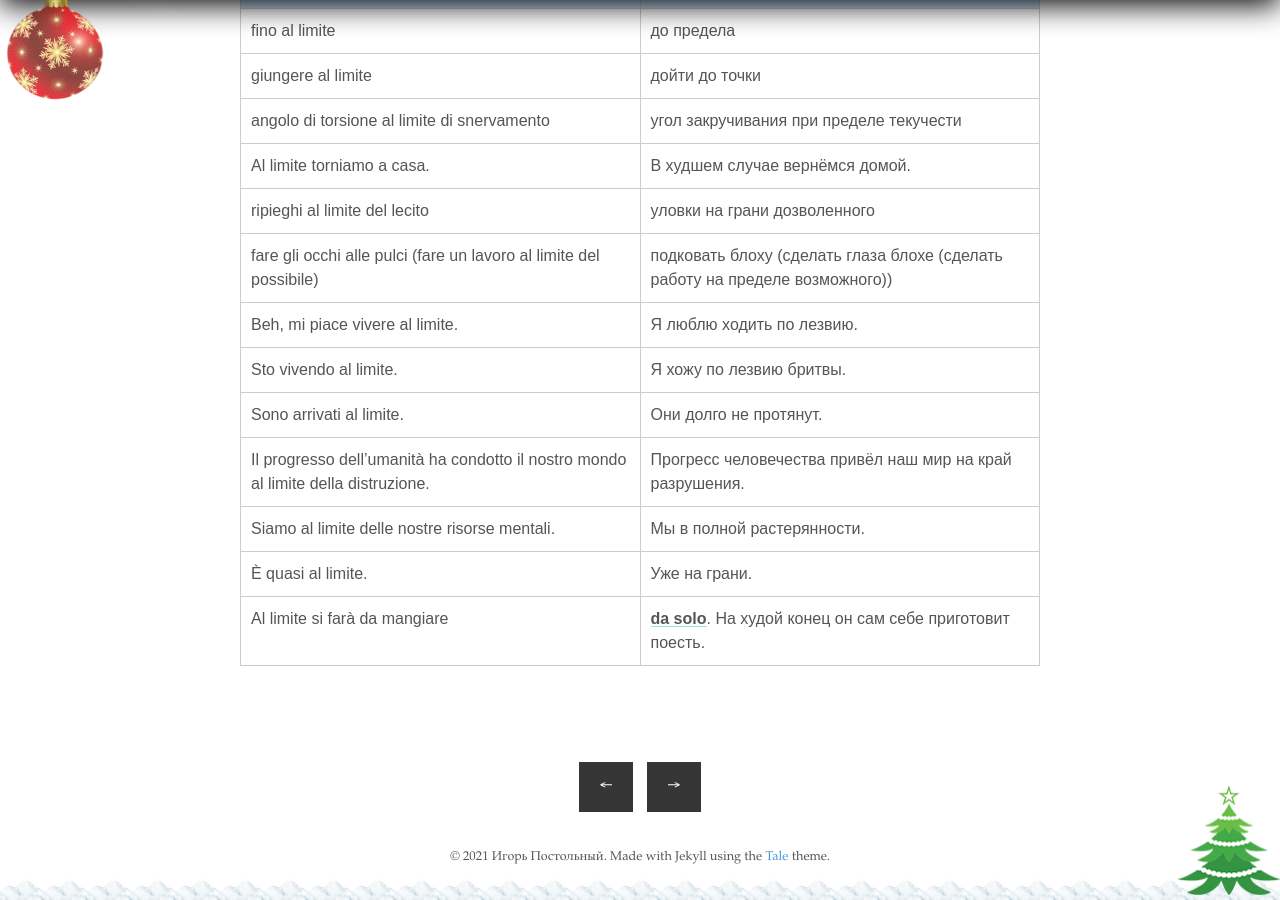
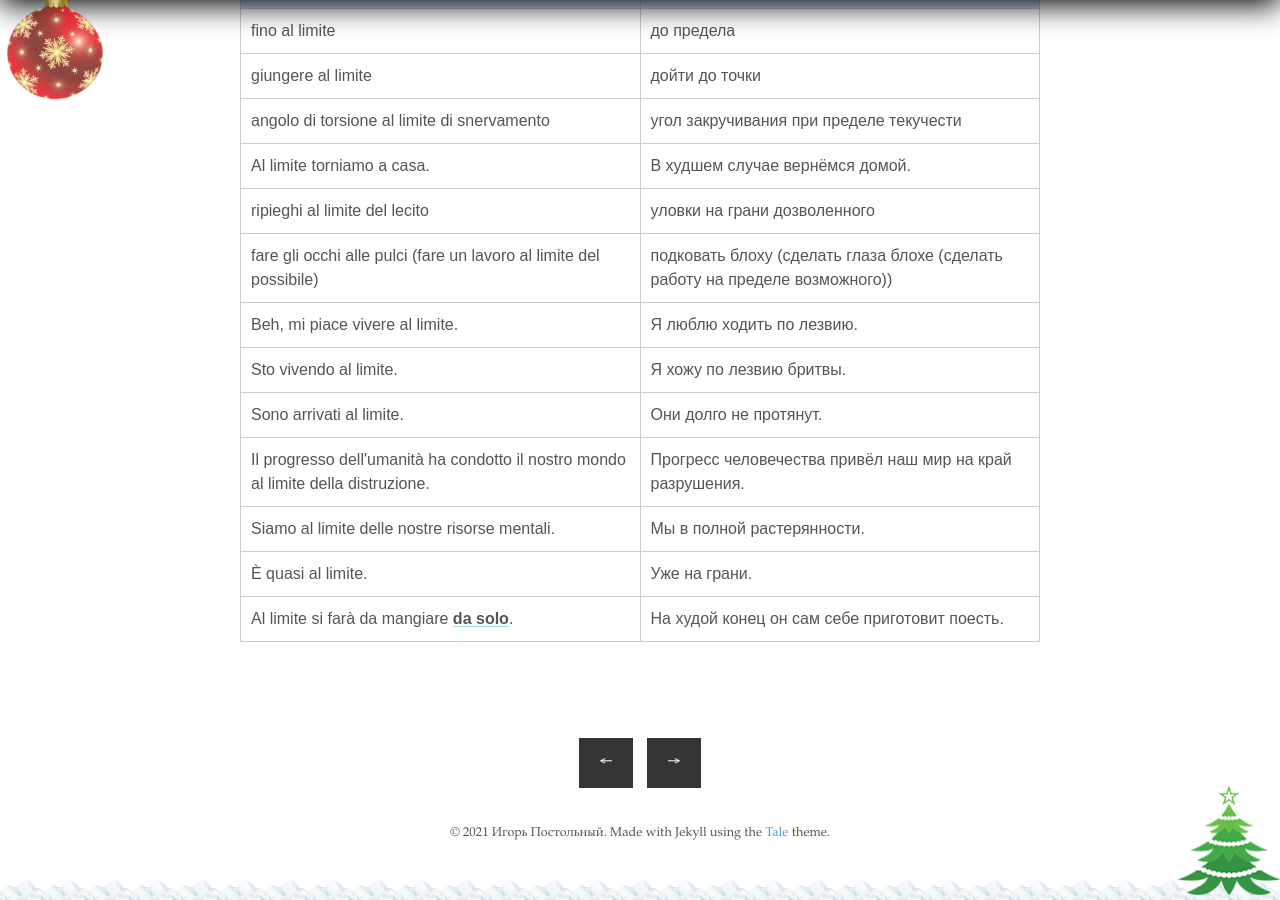
Before and after one commit to postolny/postolny.github.io, a Jekyll site: the page built from _posts/2020-11-08-al-limite.md, in a window 1280 px wide and 900 px high, scrolled down 965 px. Built offline with Jekyll 4.4.1, drawn with Linux system fonts in a browser that asks for light colours; nearby versions of some CDN libraries.

Commit message:
Add files via upload

```diff
--- a/_posts/2020-11-08-al-limite.md
+++ b/_posts/2020-11-08-al-limite.md
@@ -15,18 +16,18 @@
 
 ### Примеры употребления
 
-Italiano                                                                           | Русский
------------------------------------------------------------------------------------|------------------------------------------------------------------------------------------------
-fino al limite                                                                     | до предела
-giungere al limite                                                                 | дойти до точки
-angolo di torsione al limite di snervamento                                        | угол закручивания при пределе текучести
-Al limite torniamo a casa.                                                         | В худшем случае вернёмся домой.
-ripieghi al limite del lecito                                                      | уловки на грани дозволенного
-fare gli occhi alle pulci (fare un lavoro al limite del possibile)                 | подковать блоху (сделать глаза блохе (сделать работу на пределе возможного))
-Beh, mi piace vivere al limite.                                                    | Я люблю ходить по лезвию.
-Sto vivendo al limite.                                                             | Я хожу по лезвию бритвы.
-Sono arrivati al limite.                                                           | Они долго не протянут.
-Il progresso dell’umanità ha condotto il nostro mondo al limite della distruzione. | Прогресс человечества привёл наш мир на край разрушения.
-Siamo al limite delle nostre risorse mentali.                                      | Мы в полной растерянности.
-È quasi al limite.                                                                 | Уже на грани.
-Al limite si farà da mangiare                                                      | [da solo]({{ site.baseurl }}/2020-11-08/da-solo). На худой конец он сам себе приготовит поесть.
+| Italiano | Русский |
+|----------|---------|
+| fino al limite | до предела |
+| giungere al limite | дойти до точки |
+| angolo di torsione al limite di snervamento | угол закручивания при пределе текучести |
+| Al limite torniamo a casa. | В худшем случае вернёмся домой. |
+| ripieghi al limite del lecito | уловки на грани дозволенного |
+| fare gli occhi alle pulci (fare un lavoro al limite del possibile) | подковать блоху (сделать глаза блохе (сделать работу на пределе возможного)) |
+| Beh, mi piace vivere al limite. | Я люблю ходить по лезвию. |
+| Sto vivendo al limite. | Я хожу по лезвию бритвы. |
+| Sono arrivati al limite. | Они долго не протянут. |
+| Il progresso dell'umanità ha condotto il nostro mondo al limite della distruzione. | Прогресс человечества привёл наш мир на край разрушения. |
+| Siamo al limite delle nostre risorse mentali. | Мы в полной растерянности. |
+| È quasi al limite. | Уже на грани. |
+| Al limite si farà da mangiare [da solo]({{ site.baseurl }}/2020-11-08/da-solo). | На худой конец он сам себе приготовит поесть. |
```
Also changed, not shown: other parts of _posts/2020-11-08-al-limite.md (+1 -0 lines).
